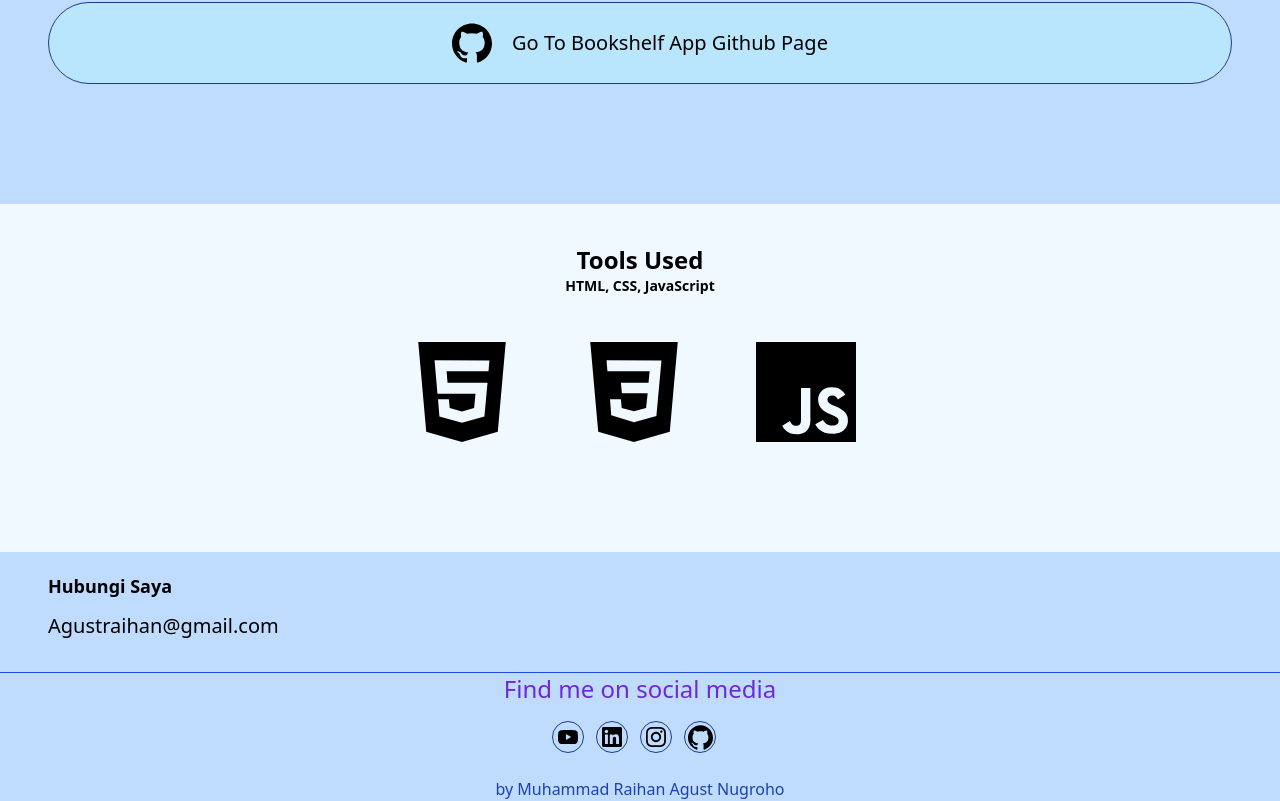
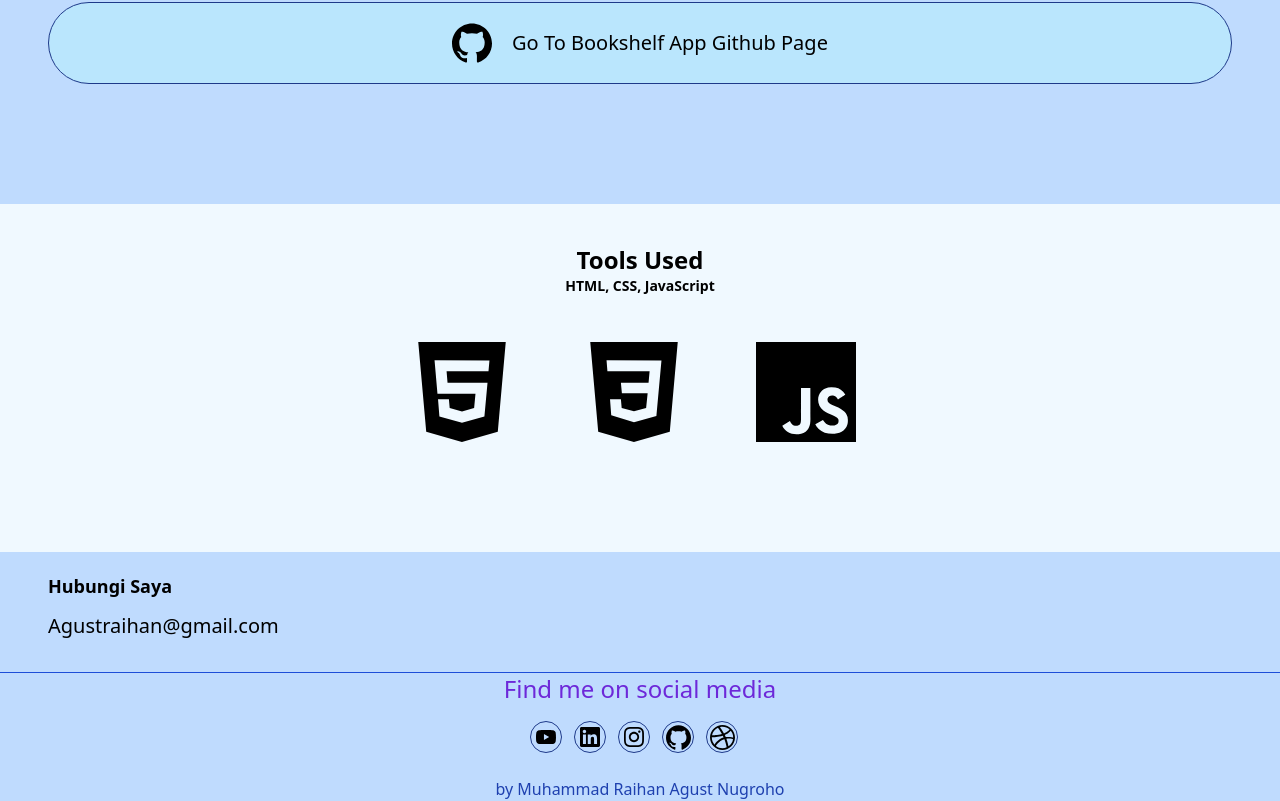
Before and after one commit to raihanAN/portofolio, a website: page Project4.html in a window 1280 px wide. Shown: the part 937-1738 px from the top of the page. Drawn offline with Linux system fonts and the light colour scheme.

Commit message:
Update Dribble Footer

```diff
--- a/Project4.html
+++ b/Project4.html
@@ -138,6 +138,16 @@
                     d="M12 .297c-6.63 0-12 5.373-12 12 0 5.303 3.438 9.8 8.205 11.385.6.113.82-.258.82-.577 0-.285-.01-1.04-.015-2.04-3.338.724-4.042-1.61-4.042-1.61C4.422 18.07 3.633 17.7 3.633 17.7c-1.087-.744.084-.729.084-.729 1.205.084 1.838 1.236 1.838 1.236 1.07 1.835 2.809 1.305 3.495.998.108-.776.417-1.305.76-1.605-2.665-.3-5.466-1.332-5.466-5.93 0-1.31.465-2.38 1.235-3.22-.135-.303-.54-1.523.105-3.176 0 0 1.005-.322 3.3 1.23.96-.267 1.98-.399 3-.405 1.02.006 2.04.138 3 .405 2.28-1.552 3.285-1.23 3.285-1.23.645 1.653.24 2.873.12 3.176.765.84 1.23 1.91 1.23 3.22 0 4.61-2.805 5.625-5.475 5.92.42.36.81 1.096.81 2.22 0 1.606-.015 2.896-.015 3.286 0 .315.21.69.825.57C20.565 22.092 24 17.592 24 12.297c0-6.627-5.373-12-12-12" />
             </svg>
         </a>
+        <!-- SVG Dribble -->
+                        <a href="https://dribbble.com/RaihanAgn" target="_blank" class="w-8 h-8 mr-3 rounded-full flex justify-center items-center border border-blue-900
+                        hover:border-white hover:bg-slate-500 hover:text-white">
+                            <svg role="img" width="25" class="fill-current" viewBox="0 0 24 24"
+                                xmlns="http://www.w3.org/2000/svg">
+                                <title>Dribbble</title>
+                                <path
+                                    d="M12 24C5.385 24 0 18.615 0 12S5.385 0 12 0s12 5.385 12 12-5.385 12-12 12zm10.12-10.358c-.35-.11-3.17-.953-6.384-.438 1.34 3.684 1.887 6.684 1.992 7.308 2.3-1.555 3.936-4.02 4.395-6.87zm-6.115 7.808c-.153-.9-.75-4.032-2.19-7.77l-.066.02c-5.79 2.015-7.86 6.025-8.04 6.4 1.73 1.358 3.92 2.166 6.29 2.166 1.42 0 2.77-.29 4-.814zm-11.62-2.58c.232-.4 3.045-5.055 8.332-6.765.135-.045.27-.084.405-.12-.26-.585-.54-1.167-.832-1.74C7.17 11.775 2.206 11.71 1.756 11.7l-.004.312c0 2.633.998 5.037 2.634 6.855zm-2.42-8.955c.46.008 4.683.026 9.477-1.248-1.698-3.018-3.53-5.558-3.8-5.928-2.868 1.35-5.01 3.99-5.676 7.17zM9.6 2.052c.282.38 2.145 2.914 3.822 6 3.645-1.365 5.19-3.44 5.373-3.702-1.81-1.61-4.19-2.586-6.795-2.586-.825 0-1.63.1-2.4.285zm10.335 3.483c-.218.29-1.935 2.493-5.724 4.04.24.49.47.985.68 1.486.08.18.15.36.22.53 3.41-.43 6.8.26 7.14.33-.02-2.42-.88-4.64-2.31-6.38z" />
+                            </svg>
+                        </a>
     </div>
     <div class="flex items-center flex-wrap pt-1 w-full justify-center" id="copyright">
         <p class="text-blue-800 font-light">by Muhammad Raihan Agust Nugroho</p>
```
